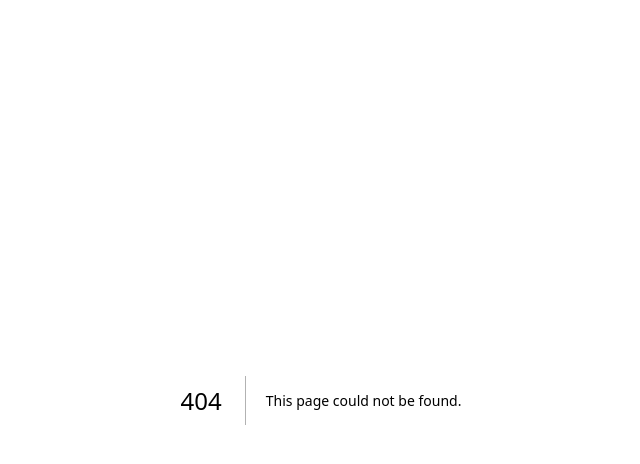
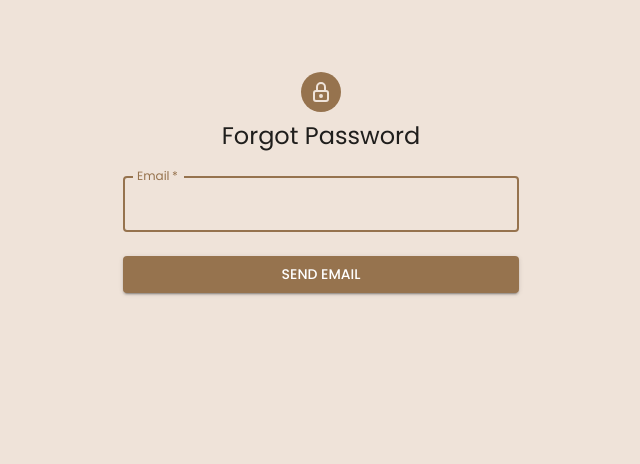
Before and after one commit to dev-laww/ordering-system, a Next.js app: page /auth/forgot-password in a window 1280 px wide. Before the commit this address had no page. Shown: the top 464 px of the page, without its empty margins (319-959 px from the left). Built offline with nearby package versions, Linux system fonts and the light colour scheme.

Commit message:
feat: created forgot password page

```diff
--- /dev/null
+++ b/src/app/auth/forgot-password/page.jsx
@@ -0,0 +1,119 @@
+'use client'
+
+import * as React from 'react';
+import Avatar from '@mui/material/Avatar';
+import Button from '@mui/material/Button';
+import TextField from '@mui/material/TextField';
+import Box from '@mui/material/Box';
+import Typography from '@mui/material/Typography';
+import Container from '@mui/material/Container';
+import { IconLock } from '@tabler/icons-react';
+import { useRouter } from "next/navigation";
+
+export default function ForgotPassword() {
+    const [errors, setErrors] = React.useState({})
+    const [loading, setLoading] = React.useState(false)
+    const [success, setSuccess] = React.useState(false)
+    const router = useRouter();
+
+    const handleSubmit = async event => {
+        event.preventDefault();
+        setErrors({})
+
+        const data = new FormData(event.currentTarget);
+        const credentials = {
+            email: data.get('email')
+        };
+
+        const valid = Object.keys(credentials).every(key => credentials[key] !== '');
+
+        if (!valid) {
+            Object.keys(credentials).forEach(key => {
+                if (credentials[key] === '') setErrors(prev => ({ ...prev, [key]: 'Required' }))
+            })
+
+            return
+        }
+
+        setLoading(true)
+
+        try {
+            const res = await fetch('/api/auth/forgot-password', {
+                method: 'POST',
+                headers: { 'Content-Type': 'application/json' },
+                body: JSON.stringify({
+                    type: 'token',
+                    ...credentials
+                }),
+            });
+
+            const json = await res.json();
+
+            setLoading(false);
+
+            if (!res.ok) {
+                switch (res.status) {
+                    case 400:
+                        return setErrors({ email: 'Required' });
+                    case 404:
+                        return setErrors({ email: 'Not found' });
+                }
+
+                throw Error(json.message)
+            }
+
+            setSuccess(true)
+
+            setTimeout(() => {
+                router.push('/auth/login')
+            }, 3000)
+        } catch (err) {
+            console.log(err);
+        }
+
+        setLoading(false)
+    };
+
+    return (
+        <Container component="main" maxWidth="xs">
+            <Box
+                sx={{
+                    marginTop: 8,
+                    display: 'flex',
+                    flexDirection: 'column',
+                    alignItems: 'center',
+                }}
+            >
+                <Avatar sx={{ m: 1, bgcolor: 'primary.main' }}>
+                    <IconLock/>
+                </Avatar>
+                <Typography component="h1" variant="h5">
+                    Forgot Password
+                </Typography>
+                <Box component="form" noValidate onSubmit={handleSubmit} sx={{ mt: 3 }}>
+                    <TextField
+                        autoComplete="email"
+                        name="email"
+                        required
+                        fullWidth
+                        id="email"
+                        label="Email"
+                        error={!!errors.email}
+                        helperText={errors.email}
+                        autoFocus
+                    />
+                    <Button
+                        type="submit"
+                        fullWidth
+                        variant="contained"
+                        sx={{ mt: 3, mb: 2 }}
+                        disabled={loading || success}
+                    >
+                        {success ? 'Email sent' : 'Send email'}
+                    </Button>
+
+                </Box>
+            </Box>
+        </Container>
+    );
+}
```
